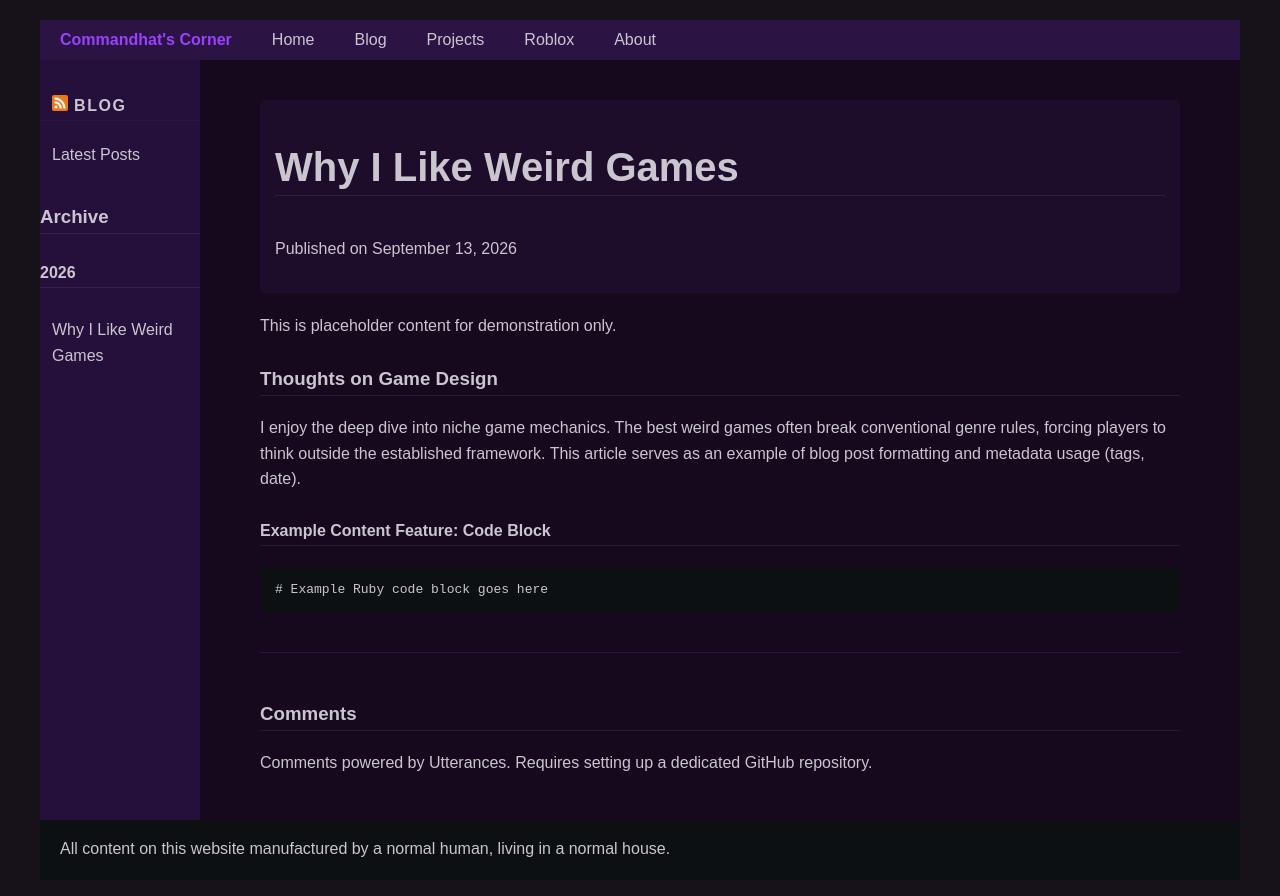
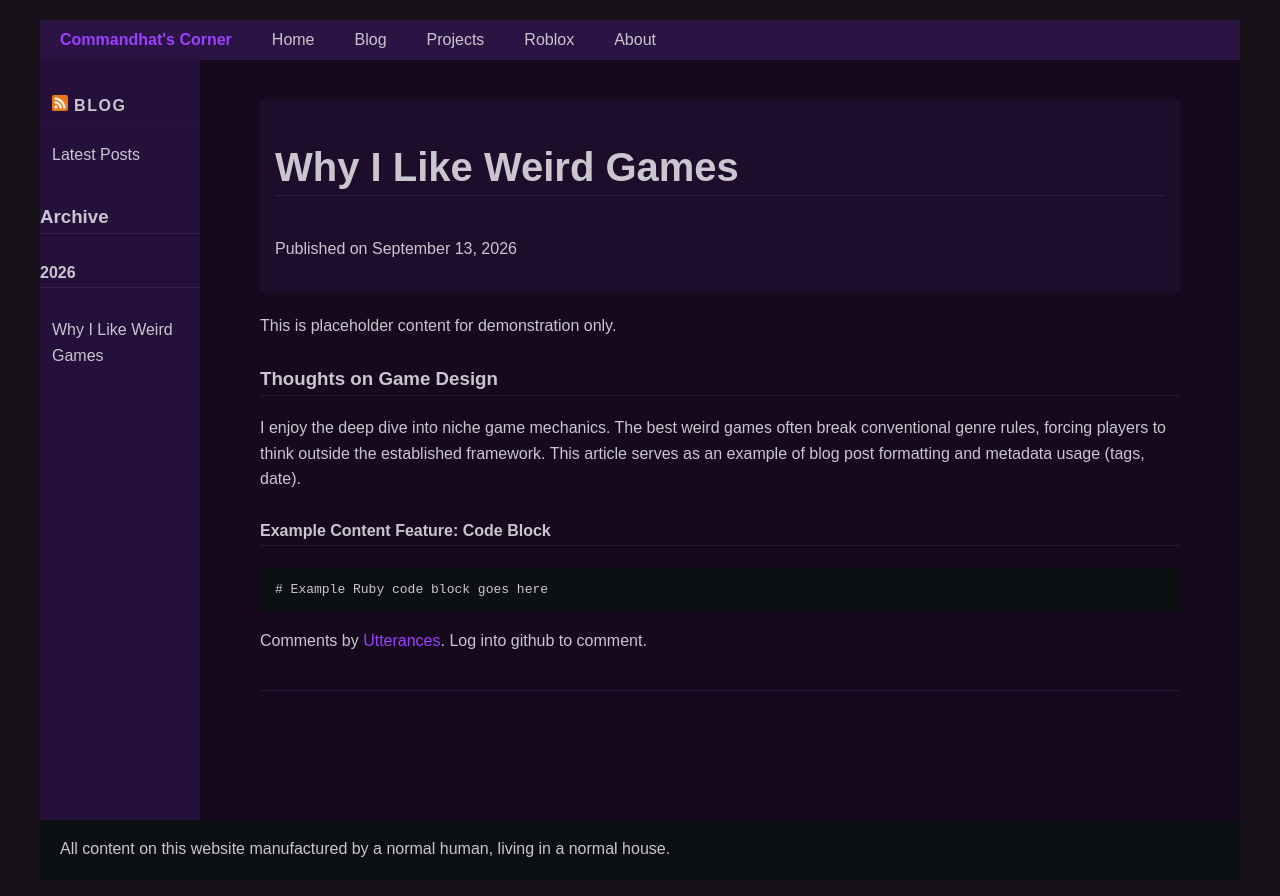
Before and after one commit to commandhat/blogsite-withpages, a Jekyll site: the page built from _blog/2026-09-13-weird-games.md, in a window 1280 px wide. Shown: the top 896 px of the page. Built offline with Jekyll 4.4.1, drawn with Linux system fonts in a browser that asks for light colours; comment, search, counter and statistics services are not loaded.

Commit message:
replace utterances placeholder with actual app

```diff
--- a/_includes/comments.html
+++ b/_includes/comments.html
@@ -1,8 +1,11 @@
-{% comment %} Utterances Comment System {% endcomment %}
+Comments by <a href="https://utteranc.es/">Utterances</a>. Log into github to comment.
 <div class="comments">
-    <!-- Placeholder for the actual Utterances script -->
-    <h3>Comments</h3>
-    <p>Comments powered by Utterances. Requires setting up a dedicated GitHub repository.</p>
-    <!-- Example Script Inclusion (User must replace placeholder) -->
-    {% comment %} <script src="https://utteranceresponsive.herokuapp.com/?repo=YOUR_GITHUB_USER/YOUR_REPO&issue=comment"></script> {% endcomment %}
+    <script src="https://utteranc.es/client.js"
+        repo="commandhat/blogsite-withpages"
+        issue-term="pathname"
+        label="commentthread"
+        theme="github-dark-orange"
+        crossorigin="anonymous"
+        async>
+</script>
 </div>
```
